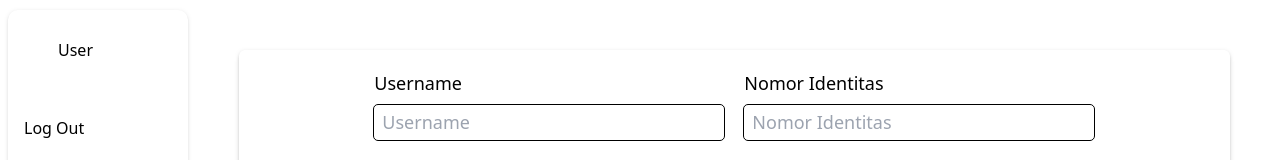
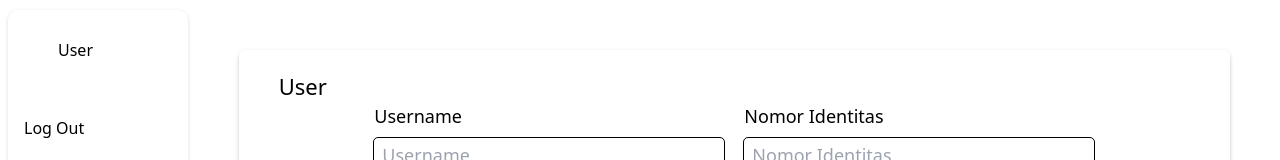
Before and after one commit to agengpangestu/fe-evoting, a Nuxt app: page /app/user-create/user in a window 1280 px wide. Shown: the top 160 px of the page. Built offline with nearby package versions, Linux system fonts and the light colour scheme; what vue-awesome-paginate would draw is missing.

Commit message:
add heading

```diff
--- a/pages/app/user-create/user.vue
+++ b/pages/app/user-create/user.vue
@@ -56,6 +56,9 @@ const postData = () => {
 <template>
     <div class="p-10">
         <div class="h-auto p-5 bg-white rounded-md shadow-md drop-shadow min-w-max">
+            <div class="px-5">
+                <h1 class="text-[22px]">User</h1>
+            </div>
             <form @submit.prevent="postData">
                 <div class="flex justify-center space-x-5">
                     <div class="space-y-4">
@@ -86,7 +89,7 @@ const postData = () => {
                                         {{ Role.selected?.name ?? "Pilih Role" }}
                                     </p>
                                     <mdicon name="chevron-down" :class="`transition-all delay-1 ${Role.menu ? 'rotate-180' : 'rotate-0'
-                                    }`" />
+                }`" />
                                 </div>
 
                                 <template v-slot:item>
@@ -143,8 +146,7 @@ const postData = () => {
 
                 </div>
                 <div class="flex justify-center pt-8">
-                    <button v-if="!formData.loading" type="submit"
-                        class="bg-blue-500 text-white px-3 py-1.5 rounded">
+                    <button v-if="!formData.loading" type="submit" class="bg-blue-500 text-white px-3 py-1.5 rounded">
                         <h4 class="font-medium">Submit</h4>
                     </button>
                     <button v-else type="submit" class="bg-blue-500 text-white px-3 py-1.5 rounded">
```
